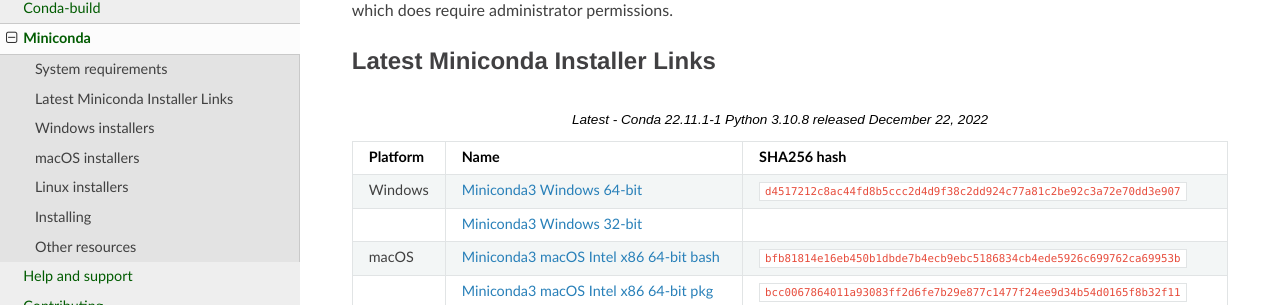
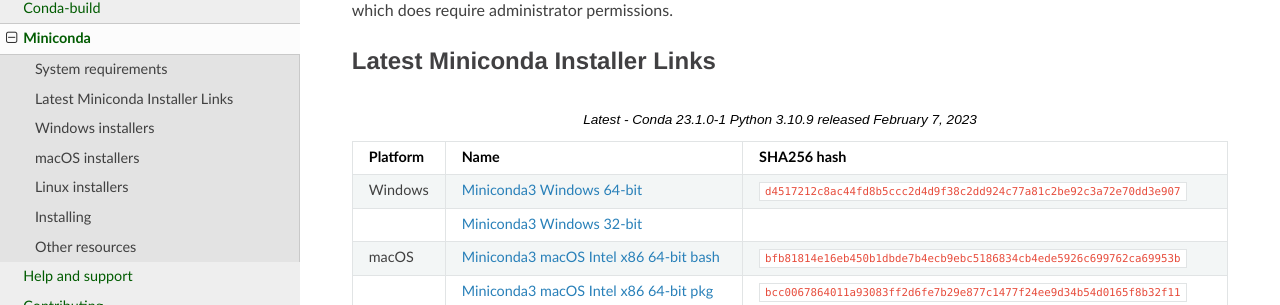
Before and after one commit to conda/conda-docs, a Sphinx documentation site: the page built from docs/source/miniconda.rst, in a window 1280 px wide and 900 px high, scrolled down 518 px. Shown: the part 148-453 px from the top of the window. Built offline with Sphinx 7.4.7 and the Read the Docs theme 2.0.0, drawn with Linux system fonts in a browser that asks for light colours.

Commit message:
Fix info for Latest line at top

```diff
--- a/docs/source/miniconda.rst
+++ b/docs/source/miniconda.rst
@@ -32,7 +32,7 @@
 Latest Miniconda Installer Links
 ================================
 
-.. csv-table:: Latest - Conda 22.11.1-1 Python 3.10.8 released December 22, 2022
+.. csv-table:: Latest - Conda 23.1.0-1 Python 3.10.9 released February 7, 2023
    :header: Platform,Name,SHA256 hash
    :widths: 5, 10, 80
 
```
